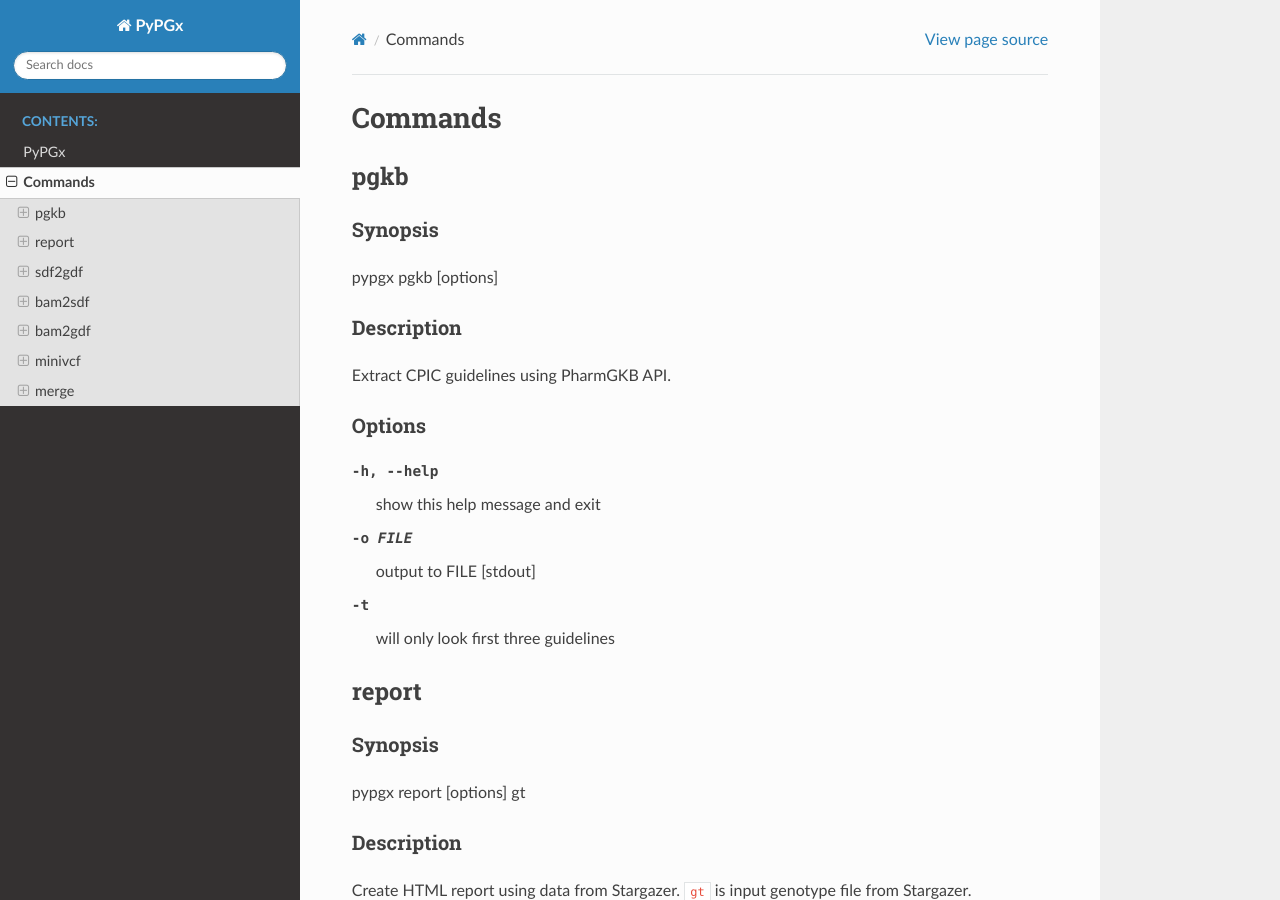
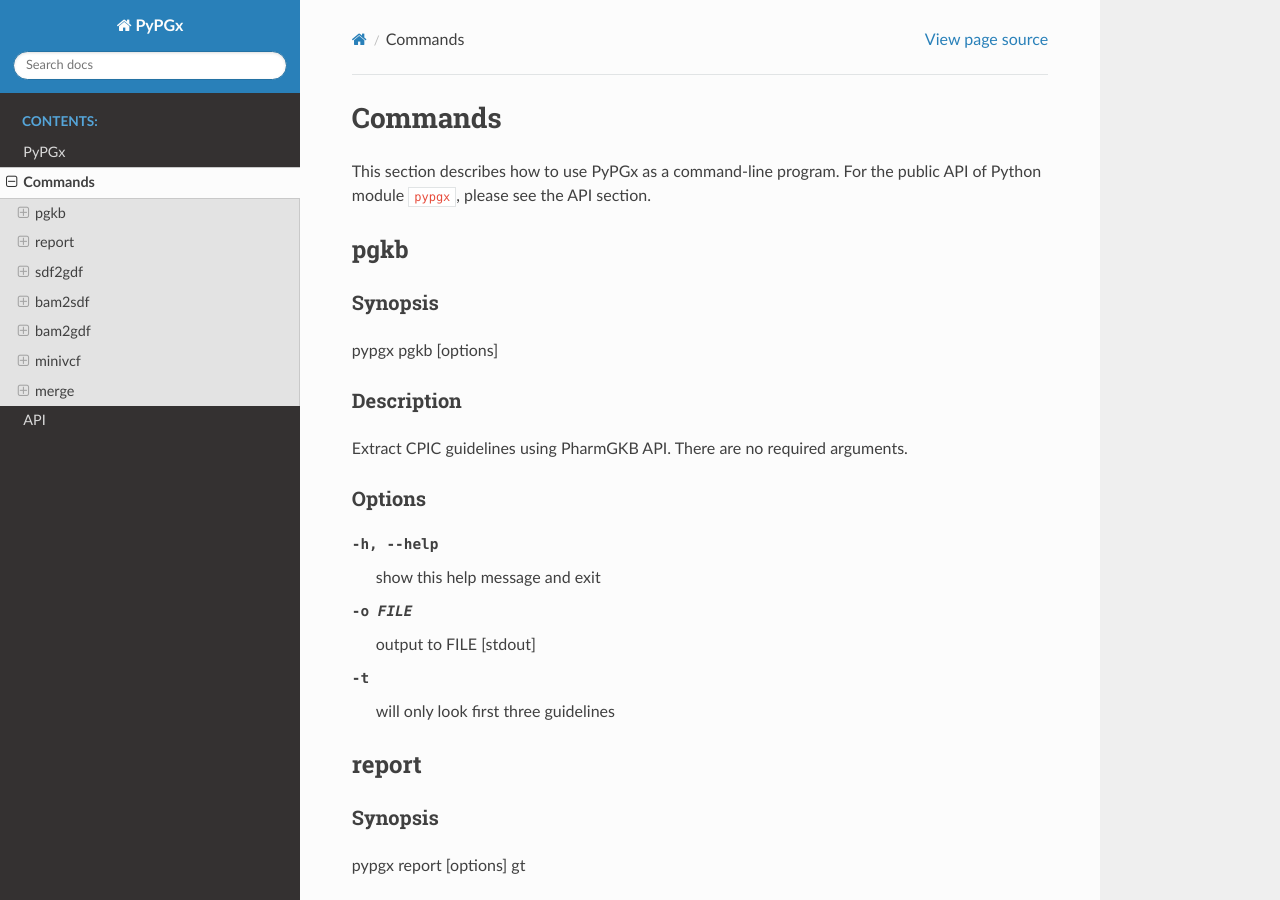
Before and after one commit to sbslee/pypgx, a Sphinx documentation site: the page built from docs/commands.rst, in a window 1280 px wide and 900 px high. Built offline with Sphinx 7.4.7 and the Read the Docs theme 2.0.0, drawn with Linux system fonts in a browser that asks for light colours.

Commit message:
Update Read the Docs

```diff
--- a/docs/commands.rst
+++ b/docs/commands.rst
@@ -1,5 +1,8 @@
 Commands
 ********
+
+This section describes how to use PyPGx as a command-line program.
+For the public API of Python module ``pypgx``, please see the API section.
 
 pgkb
 ====
@@ -12,7 +15,8 @@
 Description
 -----------
 
-Extract CPIC guidelines using PharmGKB API.
+Extract CPIC guidelines using PharmGKB API. There are no required
+arguments.
 
 Options
 -------
--- a/docs/conf.py
+++ b/docs/conf.py
@@ -27,7 +27,11 @@
 # extensions coming with Sphinx (named 'sphinx.ext.*') or your custom
 # ones.
 extensions = [
+    "sphinx.ext.autodoc",
+    "sphinx.ext.napoleon",
 ]
+
+napoleon_google_docstring = True
 
 # Add any paths that contain templates here, relative to this directory.
 templates_path = ['_templates']
--- a/docs/index.rst
+++ b/docs/index.rst
@@ -7,6 +7,7 @@
 
    readme
    commands
+   api
 
 Indices and tables
 ==================
```
Also changed, not shown: docs/api.rst (added, +47 -0 lines), 3 other files.
